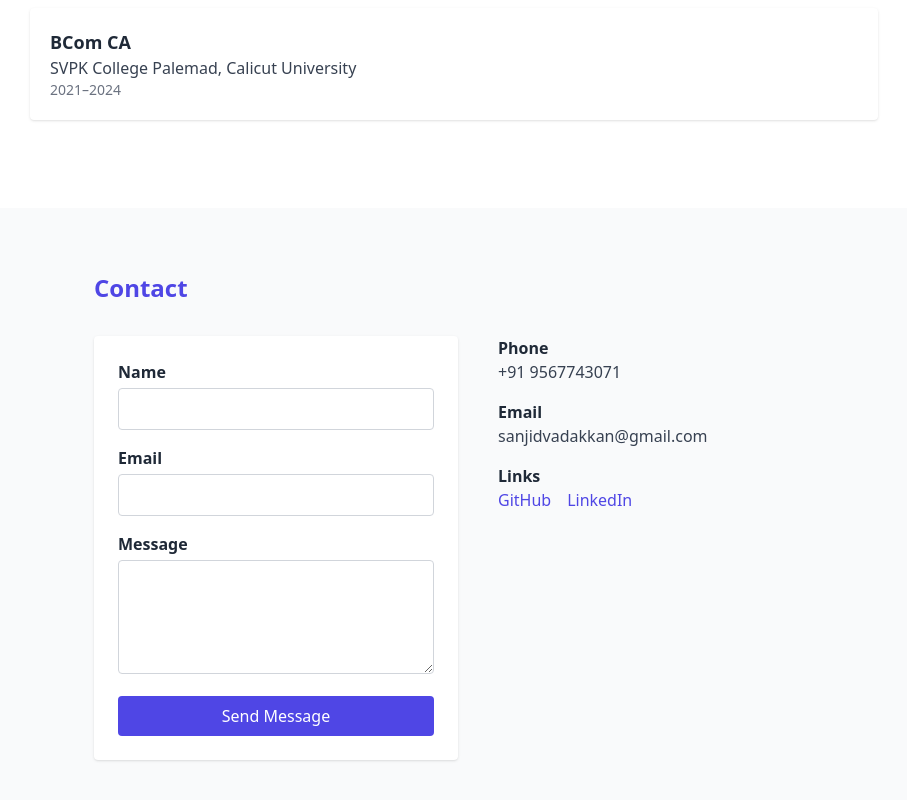
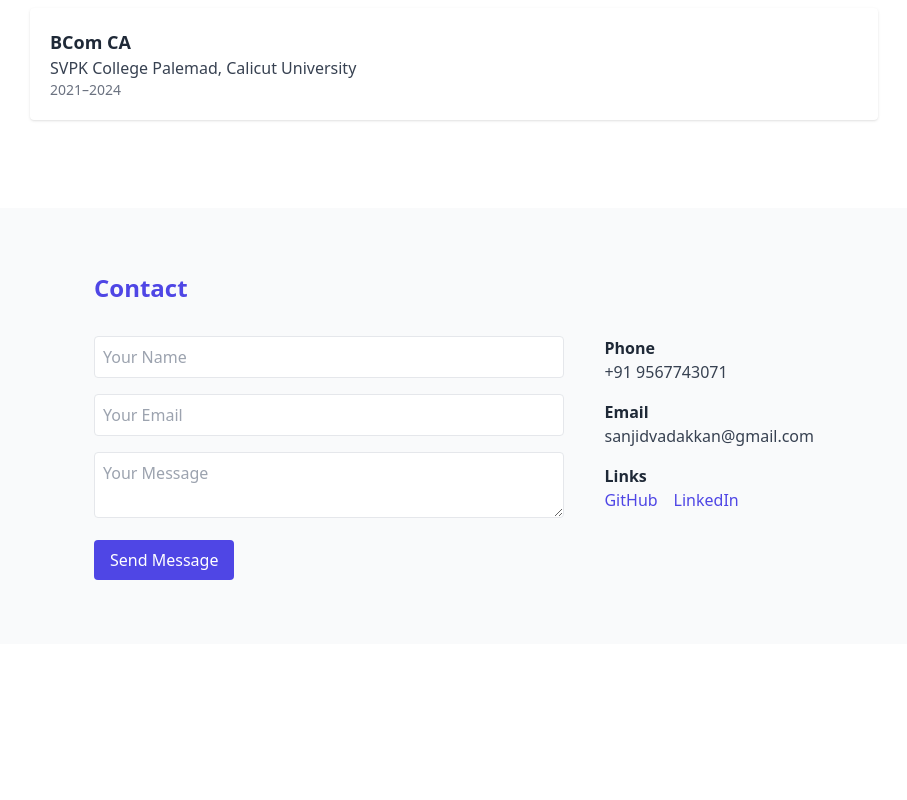
Before and after one commit to sanjid-vadakkan/portfolio, a React (Vite) app: page / in a window 1280 px wide. Shown: the part 2941-3741 px from the top of the page, without its empty margins (186-1093 px from the left). After the commit the page ends 3585 px from the top, so only its background shows below. Built offline with nearby package versions, Linux system fonts and the light colour scheme.

Commit message:
Added contact form to send email

```diff
--- a/src/components/Contact.jsx
+++ b/src/components/Contact.jsx
@@ -57,66 +57,39 @@ export default function Contact() {
         <div className="flex flex-col md:flex-row gap-10">
           <form
             action="https://formsubmit.co/sanjidvadakkan@gmail.com"
-            className="flex-1 bg-white dark:bg-gray-900 rounded shadow p-6"
-            onSubmit={handleSubmit}
-            autoComplete="off"
+            method="POST"
+            className="space-y-4"
           >
-            <div className="mb-4">
-              <label className="block font-semibold mb-1" htmlFor="name">
-                Name
-              </label>
             <input
-                className="w-full p-2 rounded border border-gray-300 dark:border-gray-700 bg-transparent"
-                id="name"
+              type="text"
               name="name"
-                value={form.name}
-                onChange={handleChange}
-                autoComplete="off"
+              required
+              placeholder="Your Name"
+              className="border p-2 w-full rounded"
             />
-              {errors.name && (
-                <p className="text-red-600 text-sm mt-1">{errors.name}</p>
-              )}
-            </div>
-            <div className="mb-4">
-              <label className="block font-semibold mb-1" htmlFor="email">
-                Email
-              </label>
             <input
-                className="w-full p-2 rounded border border-gray-300 dark:border-gray-700 bg-transparent"
-                id="email"
+              type="email"
               name="email"
-                value={form.email}
-                onChange={handleChange}
-                autoComplete="off"
+              required
+              placeholder="Your Email"
+              className="border p-2 w-full rounded"
             />
-              {errors.email && (
-                <p className="text-red-600 text-sm mt-1">{errors.email}</p>
-              )}
-            </div>
-            <div className="mb-4">
-              <label className="block font-semibold mb-1" htmlFor="message">
-                Message
-              </label>
             <textarea
-                className="w-full p-2 rounded border border-gray-300 dark:border-gray-700 bg-transparent"
-                id="message"
               name="message"
-                rows={4}
-                value={form.message}
-                onChange={handleChange}
+              required
+              placeholder="Your Message"
+              className="border p-2 w-full rounded"
             />
-              {errors.message && (
-                <p className="text-red-600 text-sm mt-1">{errors.message}</p>
-              )}
-            </div>
+            <input type="hidden" name="_captcha" value="false" />
+            <input type="hidden" name="_next" value="https://sanjid-vadakkan.github.io/portfolio/thanks" />
             <button
               type="submit"
-              className="w-full bg-indigo-600 text-white py-2 rounded hover:bg-indigo-700 transition font-medium"
-              disabled={sent}
+              className="bg-indigo-600 text-white py-2 px-4 rounded"
             >
-              {sent ? "Message Sent!" : "Send Message"}
+              Send Message
             </button>
           </form>
+
           <div className="flex-1 space-y-4">
             <div>
               <h3 className="font-semibold">Phone</h3>
```
Lines whose indentation alone changed are shown as unchanged.
